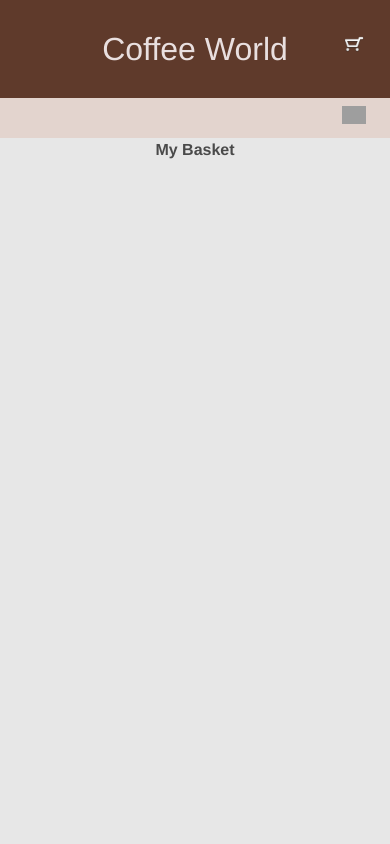
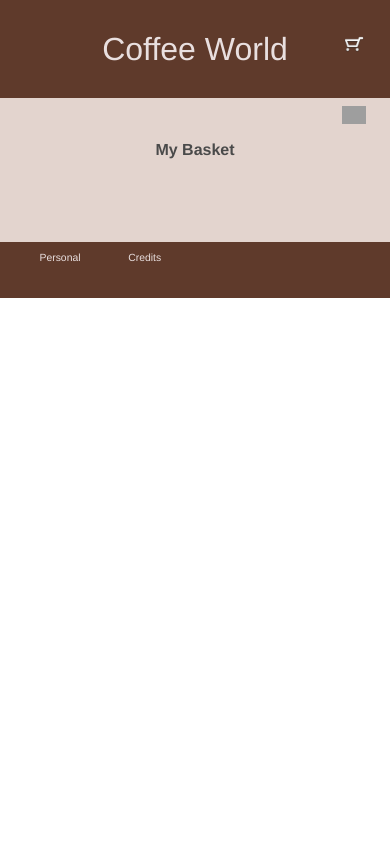
Before and after one commit to Vimbayinashe/coffee-shop, a Vue app in the folder frontend/: page /#/basket in a window 390 px wide. Shown: the top 844 px of the page. Built offline with nearby package versions, Linux system fonts and the light colour scheme; grey boxes are pictures that could not be loaded.

Commit message:
make product button responsive (vw)

```diff
--- a/frontend/src/App.vue
+++ b/frontend/src/App.vue
@@ -87,13 +87,13 @@ export default {
   padding: 1em;
 }
 
-img {
+#basket-image, #basket2 {
   width: 1.5em;
   height: auto;
 }
 
 #basket-image{
-  color: #C4C4C4;
+  /* color: #C4C4C4; */
   position: absolute;
   right: 1.5em;
   top: 2em;
@@ -110,19 +110,23 @@ img {
   font-size: 200%;
 }
 
+#personal-link, #credits {
+  font-size: 1.3em;
+}
+
 #credits:hover, #personal-link:hover{
   text-decoration-line: underline;
 }
 
 #personal-link:hover{
-  font-size: 110%;
+  color:goldenrod;
+  font-size: 1.4em;
 }
 
 #personal-link {
   color: rgb(233, 223, 223);
   padding: 1em 2em;
 }
-
 
 
 @media screen and (max-width: 425px){
--- a/frontend/src/components/Basket.vue
+++ b/frontend/src/components/Basket.vue
@@ -124,6 +124,9 @@ export default {
         });
         this.errorMessage = null
         this.buttonText = true
+        this.basket = 0
+        // this.$store.state.myBasket = 0
+
         }
     }
   },
@@ -133,8 +136,9 @@ export default {
 
 <style scoped>
 #basket{
-  background-color: rgb(231, 231, 231);
-  height: 100vh;
+  /* background-color: rgb(231, 231, 231); */
+  /* height caused the input fields to be partially hidden */
+  /* height: 100vh; */
   overflow-y: auto;
 }
 
--- a/frontend/src/views/Products.vue
+++ b/frontend/src/views/Products.vue
@@ -64,7 +64,7 @@ export default {
 }
 
 a {
-  width: 235px;
+  width: 13vw;
 }
 
 #categories {
@@ -90,7 +90,7 @@ a {
   }
 
   a {
-    width: 185px;
+    width: 160px;
   }
 }
 
```
